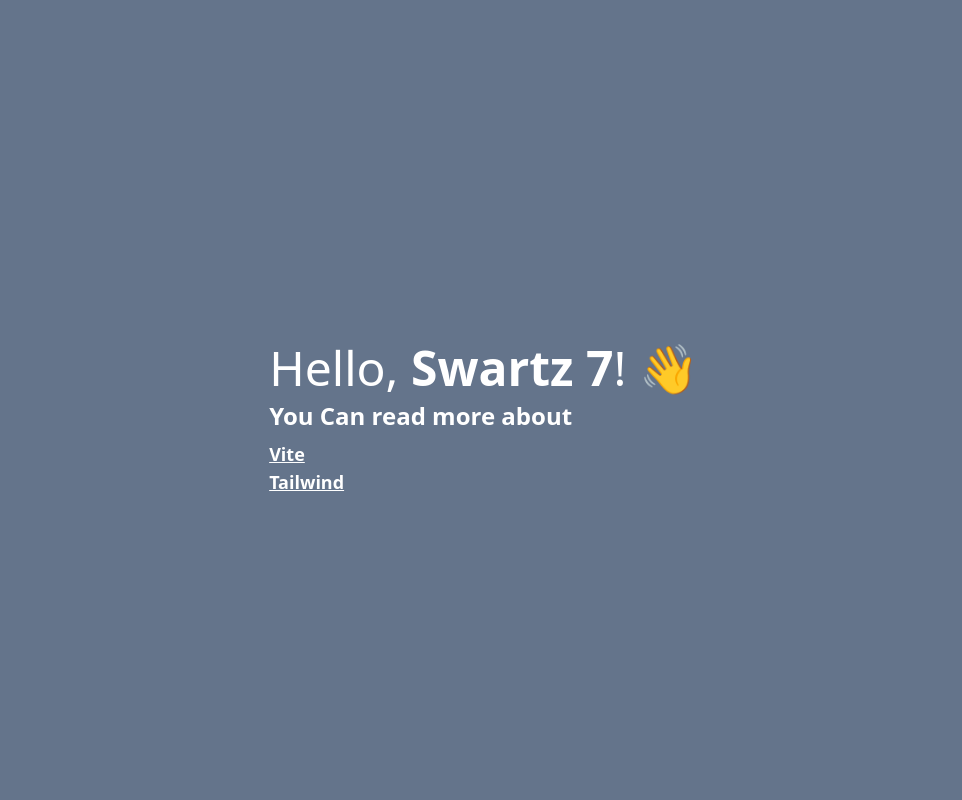
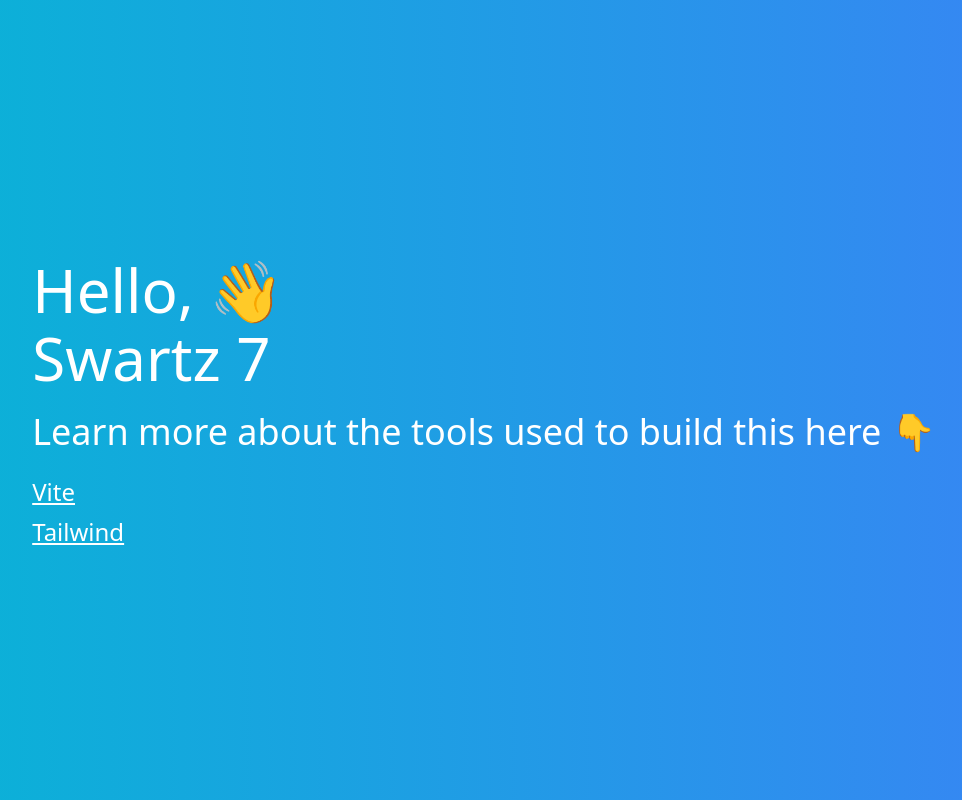
Before and after one commit to n-vh/swartz-tailwind-template, a website built with Vite: page src/index.html in a window 1280 px wide. Shown: the whole page, without its empty margins (156-1118 px from the left). Built offline with nearby package versions, Linux system fonts and the light colour scheme.

Commit message:
Add some more styles to the index.html

```diff
--- a/src/index.html
+++ b/src/index.html
@@ -10,18 +10,21 @@
 
 <body>
   <main
-    class=" bg-slate-500 px-[35px] pt-10 h-screen sm:px-[70px] flex flex-col align-center items-center justify-center">
+    class="bg-gradient-to-r from-cyan-500 to-blue-500 px-[35px] pt-10 h-screen sm:px-[70px] flex flex-col align-center items-center justify-center">
 
     <section class="flex flex-col gap-2">
-      <h1 class="text-white text-5xl">Hello, <b>Swartz 7</b>! 👋</h1>
+      <h1 class="text-white text-6xl">Hello, 👋</h1>
+      <h1 class="text-white text-6xl">Swartz 7</h1>
 
-      <h3 class="text-2xl font-bold text-white">
-        You Can read more about
-      </h3>
-      <ul class="text-white text-lg font-semibold">
-        <li><a class="underline" href="https://vitejs.dev/" target="_blank">Vite</a></li>
-        <li><a class="underline" href="https://tailwindcss.com/docs/utility-first" target="_blank">Tailwind</a></li>
-      </ul>
+      <div class="py-4 flex flex-col gap-2">
+        <h2 class="text-4xl text-white">
+          Learn more about the tools used to build this here 👇
+        </h2>
+        <ul class="text-white text-2xl py-4 grid grid-cols-1 gap-2">
+          <li><a class="underline hover:text-purple-500" href="https://vitejs.dev/" target="_blank">Vite</a></li>
+          <li><a class="underline hover:text-purple-500" href="https://tailwindcss.com/docs/utility-first" target="_blank">Tailwind</a></li>
+        </ul>
+      </div>
     </section>
 
   </main>
```
